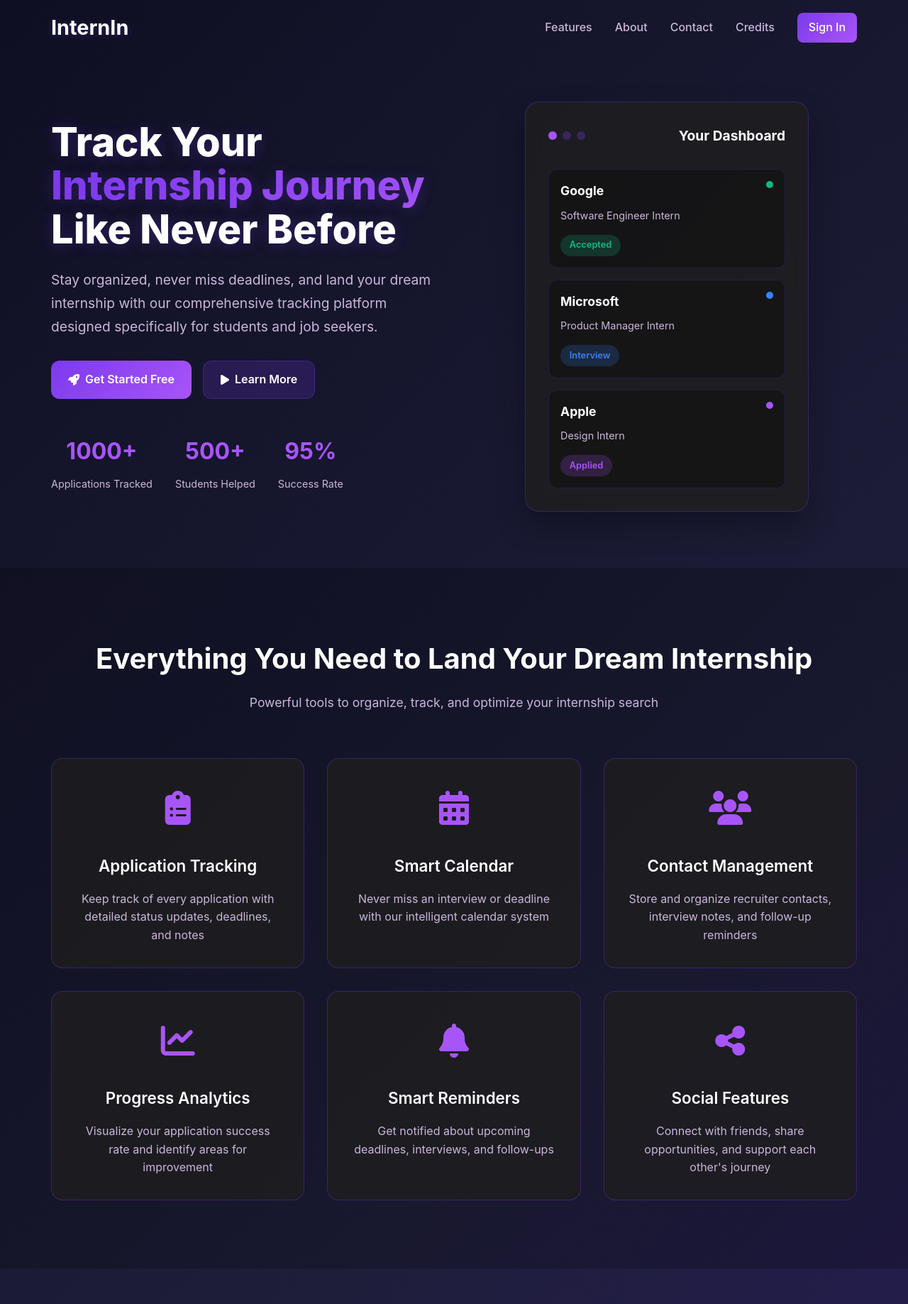
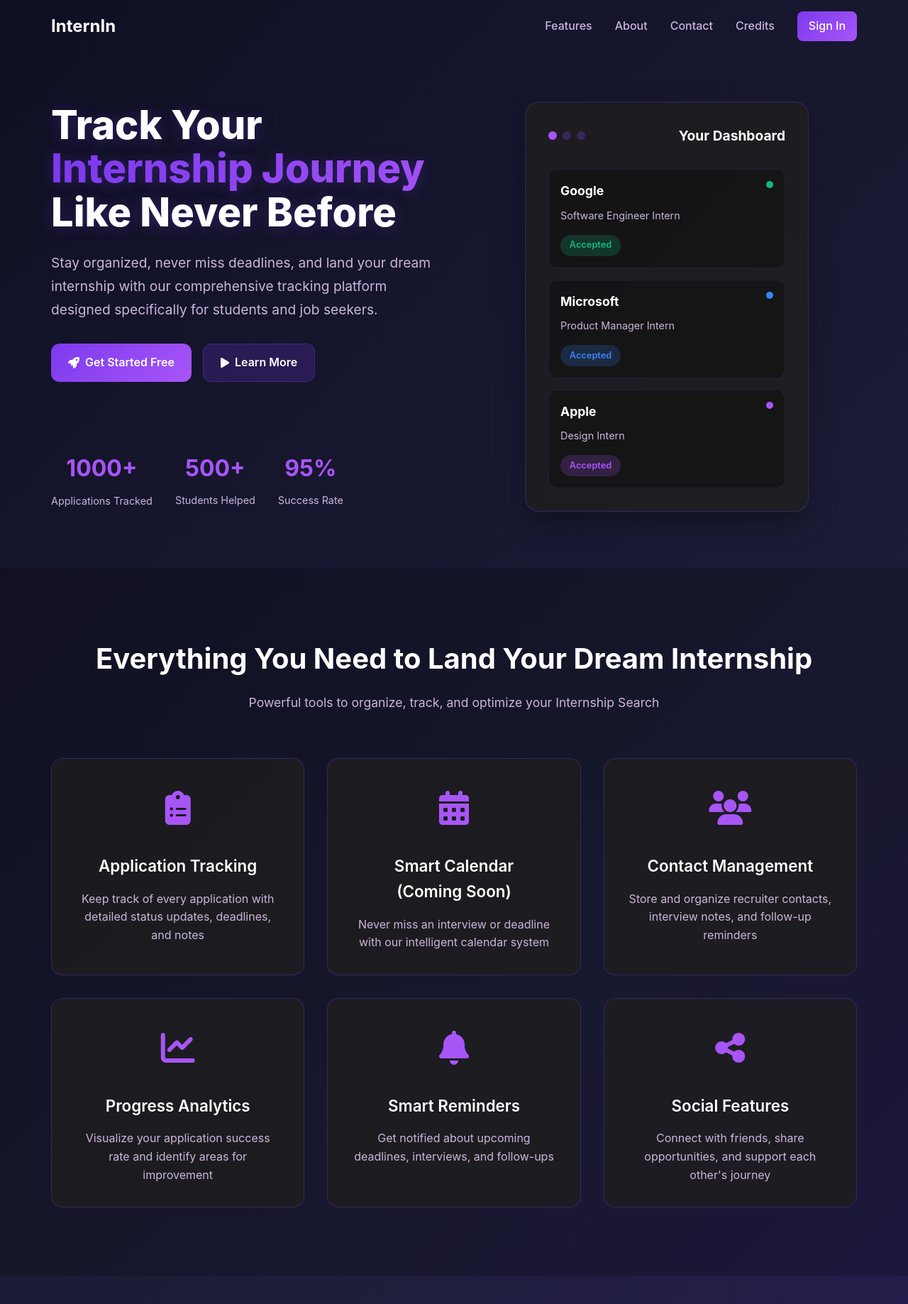
Before and after one commit to Mechamorph1903/Application-Tracker, a Flask app: page / in a window 1280 px wide. Shown: the top 1837 px of the page at 71% size. Run offline with Flask 3, Linux system fonts and the light colour scheme.

Commit message:
lasnding page done!

```diff
--- a/app/templates/credits.html
+++ b/app/templates/credits.html
@@ -422,7 +422,7 @@
                         </div>
                         <div class="credit-info">
                             <h3>GitHub Copilot (Claude 3.5 Sonnet)</h3>
-                            <p class="credit-description">AI programming assistant that provided comprehensive support for landing page design, credits page creation, flash message system implementation, and general development guidance for beginners. Helped with modern UI/UX patterns, responsive design, and best practices.</p>
+                            <p class="credit-description">AI programming assistant that provided comprehensive support for credits page creation, flash message system implementation, and general development guidance for beginners. Helped with modern UI/UX patterns, responsive design, and best practices.</p>
                             <div class="credit-details">
                                 <span class="credit-author">
                                     <i class="fas fa-brain"></i>
@@ -436,7 +436,7 @@
                             <div class="ai-contributions">
                                 <h4><i class="fas fa-code"></i> Key Contributions:</h4>
                                 <ul>
-                                    <li><strong>Landing Page:</strong> Complete redesign with modern hero section, features showcase, and responsive design</li>
+                                    <li><strong>Content Pages:</strong> Generated Mock Ups and assissted with responsive design</li>
                                     <li><strong>Credits Page:</strong> Enhanced structure and professional attribution system</li>
                                     <li><strong>Flash Messages:</strong> Modern toast-style notification system with auto-dismiss functionality</li>
                                     <li><strong>Calendar Page:</strong> Beautiful "Coming Soon" page with feature previews</li>
--- a/app/templates/landing.html
+++ b/app/templates/landing.html
@@ -8,18 +8,18 @@
     <link rel="stylesheet" href="https://cdnjs.cloudflare.com/ajax/libs/font-awesome/6.4.0/css/all.min.css">
 </head>
 <body>
-    <!-- Navigation -->
+    <!-- Navbar -->
    <nav class="navbar">
         <div class="nav-container">
-            <div class="nav-logo">
-                <h2>InternIn</h2>
+            <div class="navbar-logo">
+                <h2><strong>InternIn</strong></h2>
             </div>
             <div class="nav-links">
                 <a href="#features" class="nav-link">Features</a>
                 <a href="#about" class="nav-link">About</a>
                 <a href="#contact" class="nav-link">Contact</a>
-                <a href="{{ url_for('credits') }}" class="nav-link">Credits</a>
-                <a href="{{ url_for('auth.register') }}?tab=login" class="nav-link login-btn">Sign In</a>
+                <a href="{{ url_for('credits')}}" class="nav-link">Credits</a>
+                <a href="{{ url_for('auth.register') }}?tab=login" class="login-btn nav-link" >Sign In</a>
             </div>
         </div>
    </nav>
@@ -31,10 +31,12 @@
                 <h1 class="hero-title">
                     Track Your <span class="highlight">Internship Journey</span> Like Never Before
                 </h1>
+
                 <p class="hero-description">
                      Stay organized, never miss deadlines, and land your dream internship with our comprehensive
                     tracking platform designed specifically for students and job seekers.
                 </p>
+                <div class="hero-buttons">
                      <div class="hero-buttons">
                     <a href="{{ url_for('auth.register') }}" class="btn btn-primary">
                         <i class="fas fa-rocket"></i> Get Started Free
@@ -43,19 +45,22 @@
                         <i class="fas fa-play"></i> Learn More
                     </a>
                 </div>
+                </div>
+
                 <div class="hero-stats">
                     <div class="stat">
                         <span class="stat-number">1000+</span>
                         <span class="stat-label">Applications Tracked</span>
                     </div>
                     <div class="stat">
-                        <span class="stat-number">500+</span>
-                        <span class="stat-label">Students Helped</span>
+                        <p class="stat-number">500+</p>
+                        <p class="stat-label">Students Helped</p>
                     </div>
                     <div class="stat">
-                        <span class="stat-number">95%</span>
-                        <span class="stat-label">Success Rate</span>
+                        <p class="stat-number">95%</p>
+                        <p class="stat-label">Success Rate</p>
                     </div>
+
                 </div>
             </div>
             <div class="hero-visual">
@@ -73,19 +78,21 @@
                             <div class="card-status green"></div>
                             <h4>Google</h4>
                             <p>Software Engineer Intern</p>
-                            <span class="card-badge accepted">Accepted</span>
+                            <div class="card-badge accepted">Accepted</div>
                         </div>
+
                         <div class="preview-card">
                             <div class="card-status blue"></div>
                             <h4>Microsoft</h4>
                             <p>Product Manager Intern</p>
-                            <span class="card-badge interview">Interview</span>
+                            <div class="card-badge interview">Accepted</div>
                         </div>
+
                         <div class="preview-card">
                             <div class="card-status purple"></div>
                             <h4>Apple</h4>
                             <p>Design Intern</p>
-                            <span class="card-badge applied">Applied</span>
+                            <div class="card-badge applied">Accepted</div>
                         </div>
                     </div>
                 </div>
@@ -93,52 +100,59 @@
         </div>
    </section>
 
-    <!-- Features Section -->
-    <section id="features" class="features">
-        <div class="container">
+   <!-- Features -->
+   <section class="features" id="features">
         <div class="section-header">
             <h2>Everything You Need to Land Your Dream Internship</h2>
-                <p>Powerful tools to organize, track, and optimize your internship search</p>
+            <p>Powerful tools to organize, track, and optimize your Internship Search</p>
         </div>
+
+       <div class="container">
              <div class="features-grid">
             <div class="feature-card">
                 <div class="feature-icon">
-                        <i class="fas fa-clipboard-list"></i>
+                    <i class="fa-solid fa-clipboard-list"></i>
                 </div>
                 <h3>Application Tracking</h3>
                 <p>Keep track of every application with detailed status updates, deadlines, and notes</p>
             </div>
+
+
             <div class="feature-card">
                 <div class="feature-icon">
-                        <i class="fas fa-calendar-alt"></i>
+                    <i class="fa-solid fa-calendar-days"></i>
                 </div>
-                    <h3>Smart Calendar</h3>
+                <h3>Smart Calendar <br> (Coming Soon)</h3>
                 <p>Never miss an interview or deadline with our intelligent calendar system</p>
             </div>
+
             <div class="feature-card">
                 <div class="feature-icon">
-                        <i class="fas fa-users"></i>
+                    <i class="fa-solid fa-users"></i>
                 </div>
                 <h3>Contact Management</h3>
                 <p>Store and organize recruiter contacts, interview notes, and follow-up reminders</p>
             </div>
+
             <div class="feature-card">
                 <div class="feature-icon">
-                        <i class="fas fa-chart-line"></i>
+                    <i class="fa-solid fa-chart-line"></i>
                 </div>
                 <h3>Progress Analytics</h3>
                 <p>Visualize your application success rate and identify areas for improvement</p>
             </div>
+
             <div class="feature-card">
                 <div class="feature-icon">
-                        <i class="fas fa-bell"></i>
+                    <i class="fa-solid fa-bell"></i>
                 </div>
                 <h3>Smart Reminders</h3>
                 <p>Get notified about upcoming deadlines, interviews, and follow-ups</p>
             </div>
+
             <div class="feature-card">
                 <div class="feature-icon">
-                        <i class="fas fa-share-alt"></i>
+                    <i class="fa-solid fa-share-nodes"></i>
                 </div>
                 <h3>Social Features</h3>
                 <p>Connect with friends, share opportunities, and support each other's journey</p>
@@ -147,12 +161,13 @@
        </div>
    </section>
 
-    <!-- About Section -->
-    <section id="about" class="about">
+   <!-- Call To Action -->
+   <section class="about" id="about">
     <div class="container">
         <div class="about-content">
             <div class="about-text">
                 <h2>Built by Students, for Students</h2>
+
             <p>
                 InternIn was created from the frustration of managing dozens of internship applications
                             across different platforms. We understand the stress of keeping track of deadlines,
@@ -163,29 +178,23 @@
                             stress-free, so you can focus on what matters most - landing your dream opportunity.
             </p>
             <div class="about-features">
-                        <div class="about-feature">
-                            <i class="fas fa-check-circle"></i>
-                            <span>100% Free to Use</span>
-                        </div>
-                        <div class="about-feature">
-                            <i class="fas fa-check-circle"></i>
-                            <span>Privacy First</span>
-                        </div>
-                        <div class="about-feature">
-                            <i class="fas fa-check-circle"></i>
-                            <span>Student-Focused</span>
+                <div class="about-feature"><i class="fa-solid fa-circle-check"></i></i><span>100% Free To Use</span></div>
+                <div class="about-feature"><i class="fa-solid fa-circle-check"></i></i><span>Privacy First</span></div>
+                <div class="about-feature"><i class="fa-solid fa-circle-check"></i></i><span>Student-Focused</span></div>
             </div>
             </div>
-                </div>
+
             <div class="about-visual">
                 <div class="about-image">
-                        <i class="fas fa-graduation-cap"></i>
+                    <i class="fa-solid fa-graduation-cap"></i>
+                </div>
+
+
             </div>
         </div>
-            </div>
+
     </div>
    </section>
-
  <!-- CTA Section -->
     <section class="cta">
         <div class="container">
```
Also changed, not shown: instance/internships.db. Lines whose indentation alone changed are shown as unchanged.
